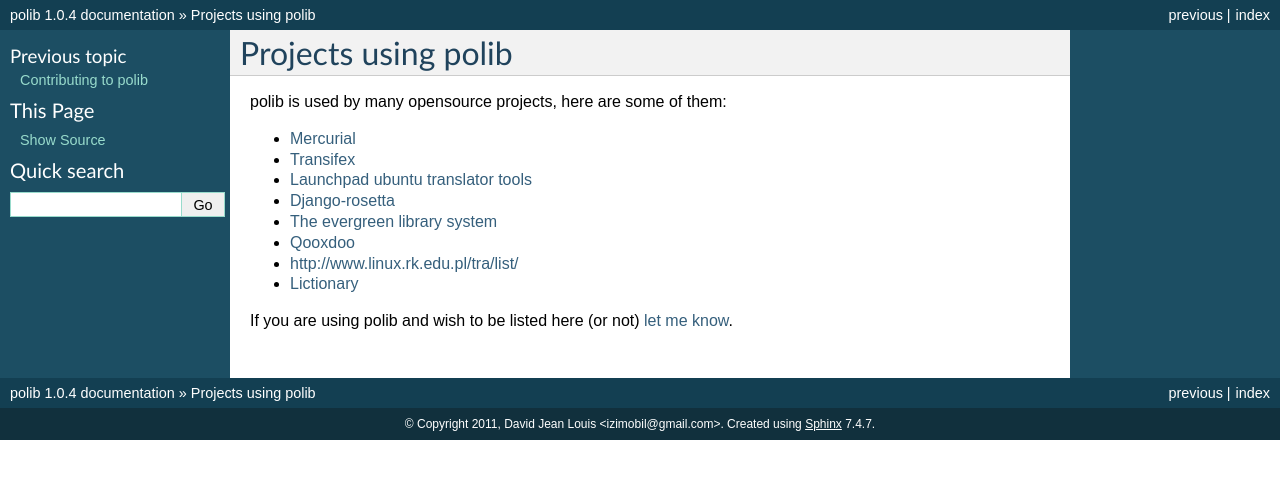
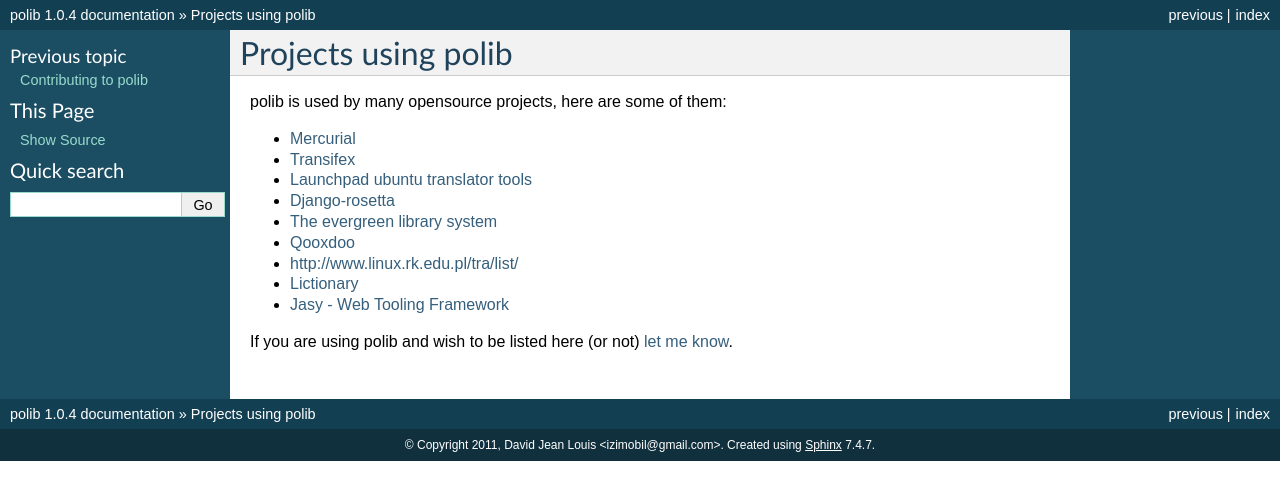
Before and after one commit to jwilk-mirrors/python-polib, a Sphinx documentation site: the page built from docs/projects.rst, in a window 1280 px wide. Shown: the top 500 px of the page. Built offline with Sphinx 7.4.7, drawn with Linux system fonts in a browser that asks for light colours.

Commit message:
Added "Jazy" to projects using polib

```diff
--- a/docs/projects.rst
+++ b/docs/projects.rst
@@ -13,6 +13,7 @@
 * `Qooxdoo <http://qooxdoo.org/>`_
 * `<http://www.linux.rk.edu.pl/tra/list/>`_
 * `Lictionary <http://www.lictionary.in/>`_
+* `Jasy - Web Tooling Framework <https://github.com/sebastian-software/jasy>`_
 
 If you are using polib and wish to be listed here (or not)
 `let me know <izimobil@gmail.com>`_.
```
